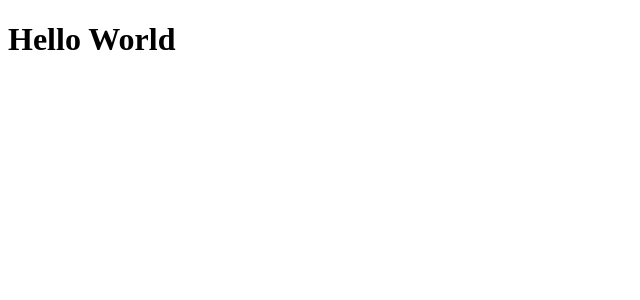
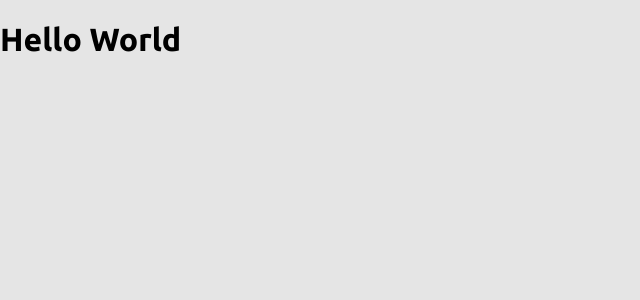
Before and after one commit to brunoapollon/desafio-ventura-frontend, a React (Create React App) app: page / in a window 1280 px wide. Shown: the top 300 px of the page, without its empty margins (0-640 px from the left). Built offline with nearby package versions, Linux system fonts and the light colour scheme.

Commit message:
feat: creating global style

```diff
--- a/package.json
+++ b/package.json
@@ -10,6 +10,7 @@
     "react-dom": "^17.0.2",
     "react-router-dom": "^5.3.0",
     "react-scripts": "4.0.3",
+    "styled-components": "^5.3.1",
     "web-vitals": "^1.0.1"
   },
   "scripts": {
--- a/src/App.jsx
+++ b/src/App.jsx
@@ -1,12 +1,14 @@
 import React from 'react';
 import { BrowserRouter } from 'react-router-dom';
 
+import GlobalStyles from './styles/Global';
 import Routes from './Routes';
 
 function App() {
   return (
     <BrowserRouter>
       <Routes />
+      <GlobalStyles />
     </BrowserRouter>
   );
 }
--- /dev/null
+++ b/src/styles/Global.js
@@ -0,0 +1,18 @@
+import { createGlobalStyle } from 'styled-components';
+
+export default createGlobalStyle`
+  html{
+    height: 100%;
+    margin: 0;
+    padding: 0;
+  }
+  body{
+    background-color:#E5E5E5;
+    margin: 0;
+    padding: 0;
+    height: 100%;
+  }
+  h1,h2,h3,h4,h5, p, span, input, a, button{
+    font-family: 'Ubuntu', sans-serif;
+  }
+`;
```
Also changed, not shown: .eslintrc.json, 1 other file (tests, documents, lock files or other folders).
